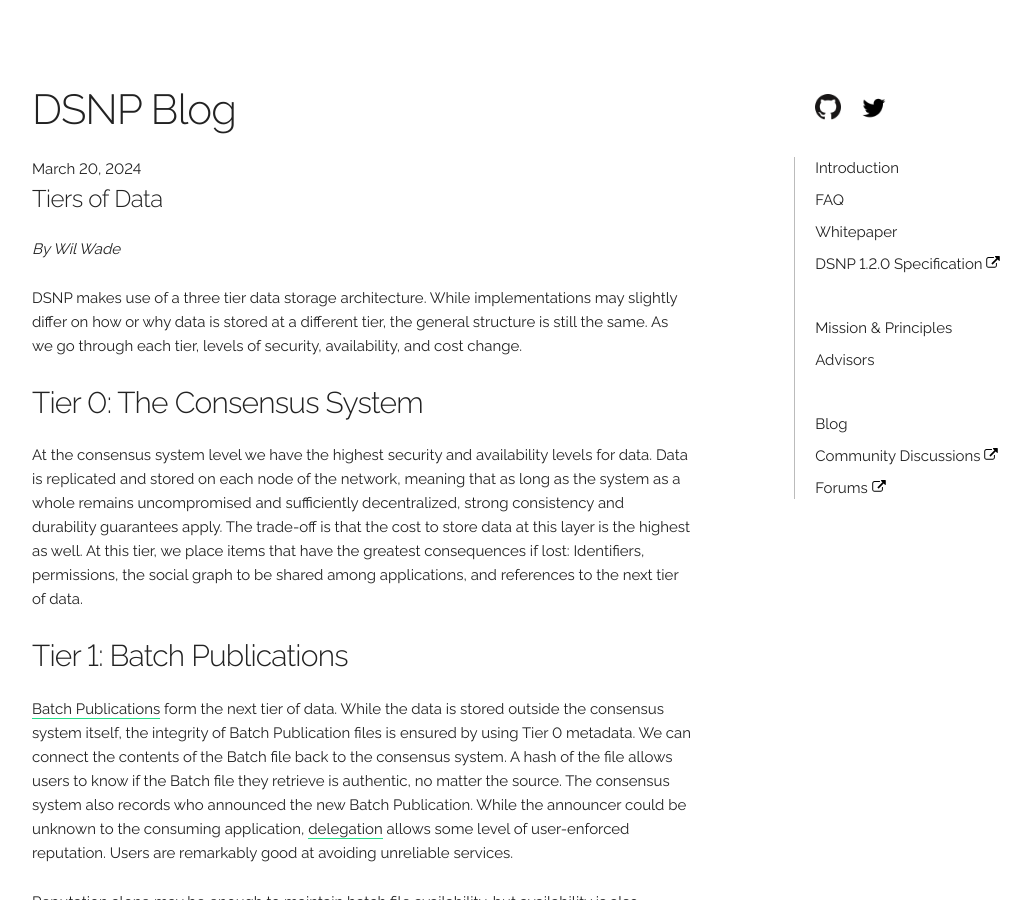
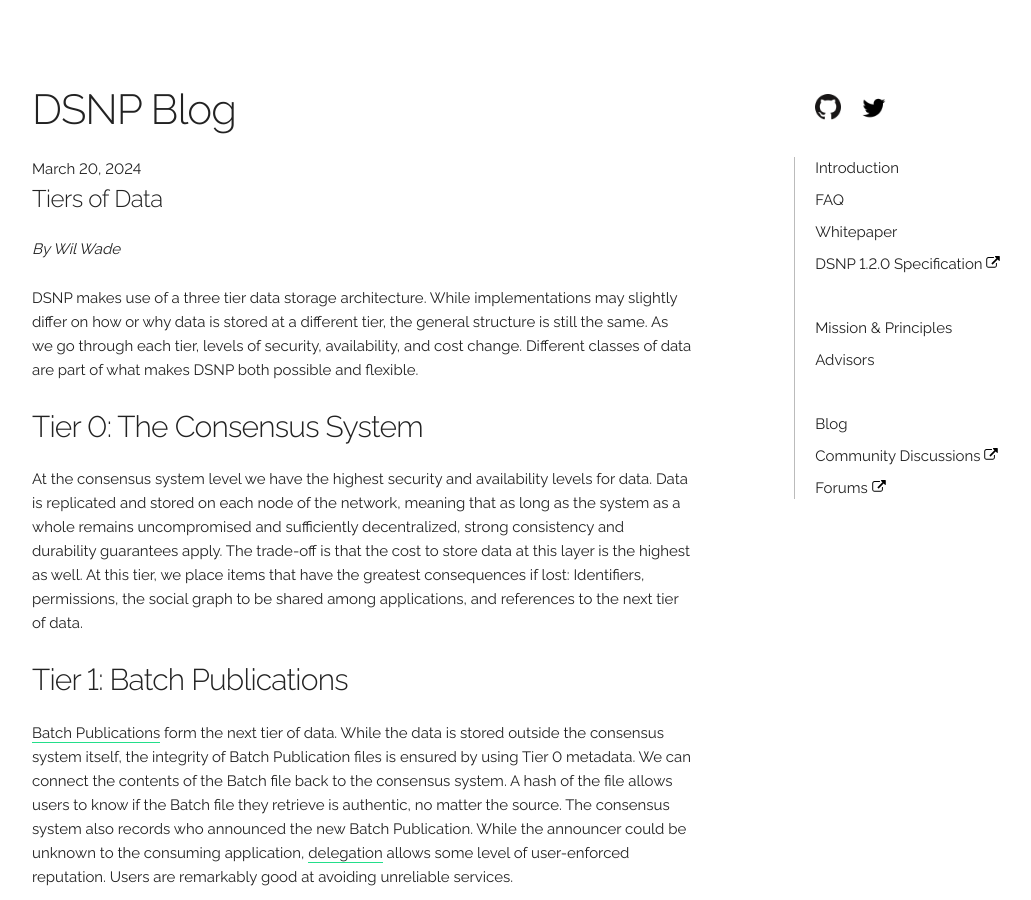
Before and after one commit to DSNP-org/dsnp-web, a Jekyll site: the page built from blog/_posts/2024-03-20-tiers-of-data.md, in a window 1280 px wide and 900 px high. Shown: the whole window, without its empty margins (108-1139 px from the left). Built offline with Jekyll 4.4.1, drawn with Linux system fonts in a browser that asks for light colours; comment, search, counter and statistics services are not loaded.

Commit message:
Lost sentence re-added

```diff
--- a/blog/_posts/2024-03-20-tiers-of-data.md
+++ b/blog/_posts/2024-03-20-tiers-of-data.md
@@ -3,12 +3,13 @@
 title: Tiers of Data
 author: Wil Wade
 tags: design
-blurb: Different classes of data are part of what make DSNP both possible and flexible.
+blurb: Different classes of data are part of what makes DSNP both possible and flexible.
 ---
 
 DSNP makes use of a three tier data storage architecture.
 While implementations may slightly differ on how or why data is stored at a different tier, the general structure is still the same.
 As we go through each tier, levels of security, availability, and cost change.
+Different classes of data are part of what makes DSNP both possible and flexible.
 
 #### Tier 0: The Consensus System
 
```
